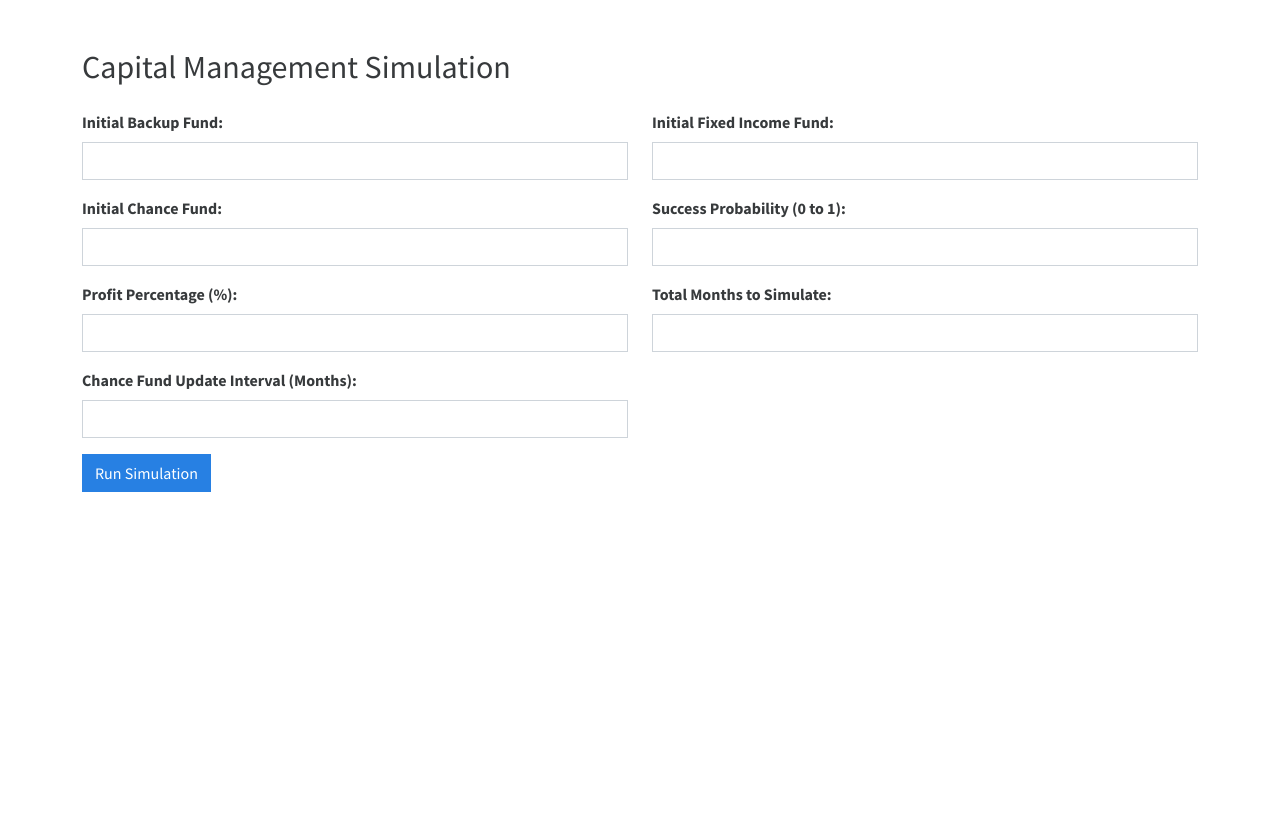
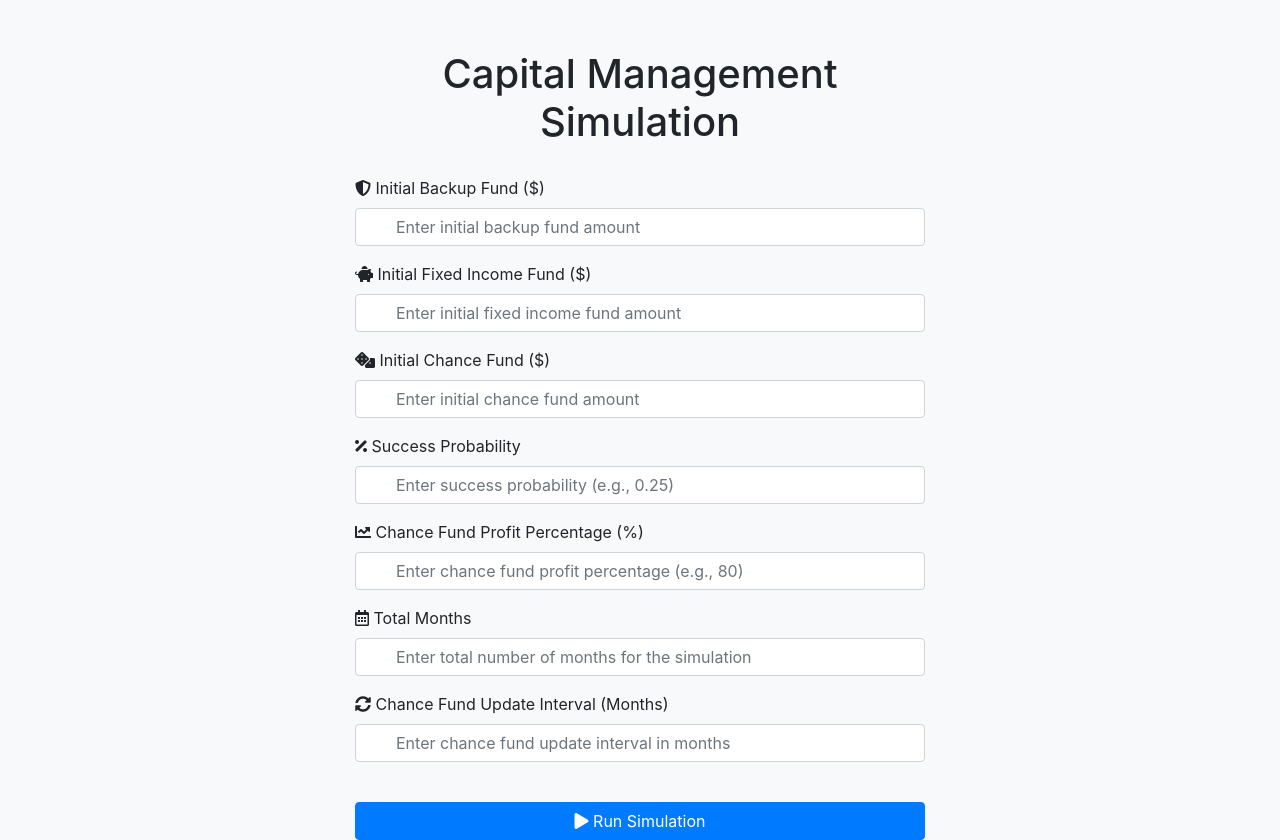
Before and after one commit to MeisamShamsi/ArtinCMS, a Flask app: page / in a window 1280 px wide. Before the commit the page ends 492 px from the top, so only its background shows below. Run offline with Flask 3, Linux system fonts and the light colour scheme; some libraries are stand-ins or nearby versions.

Commit message:
V4 - Updated
Added icons

```diff
--- a/templates/index.html
+++ b/templates/index.html
@@ -1,52 +1,95 @@
-{% extends "base.html" %}
-
-{% block title %}Capital Management Simulation{% endblock %}
-
-{% block content %}
-<h2 class="mb-4">Capital Management Simulation</h2>
-
+<!-- index.html -->
+<!DOCTYPE html>
+<html lang="en">
+<head>
+    <meta charset="UTF-8">
+    <title>Capital Management Simulation</title>
+    <!-- Bootstrap CSS -->
+    <link rel="stylesheet" href="https://stackpath.bootstrapcdn.com/bootstrap/4.5.0/css/bootstrap.min.css">
+    <!-- Font Awesome for Icons -->
+    <link rel="stylesheet" href="https://cdnjs.cloudflare.com/ajax/libs/font-awesome/5.15.1/css/all.min.css">
+    <!-- Custom Styles -->
+    <style>
+        .form-icon {
+            position: absolute;
+            left: 10px;
+            top: 10px;
+            color: #495057;
+        }
+        .form-group {
+            position: relative;
+        }
+        .form-control {
+            padding-left: 40px;
+        }
+        .submit-button {
+            width: 100%;
+        }
+        body {
+            background-color: #f8f9fa;
+        }
+        .container {
+            max-width: 600px;
+            padding-top: 50px;
+        }
+        h1 {
+            margin-bottom: 30px;
+        }
+        .input-group-text {
+            width: 42px;
+            justify-content: center;
+        }
+    </style>
+</head>
+<body>
+    <div class="container">
+        <h1 class="text-center">Capital Management Simulation</h1>
         {% if error_message %}
-<div class="alert alert-danger">{{ error_message }}</div>
+            <div class="alert alert-danger" role="alert">
+                {{ error_message }}
+            </div>
         {% endif %}
-
         <form method="post">
-    <div class="row mb-3">
-        <div class="col-md-6">
-            <label for="initial_backup_fund" class="form-label">Initial Backup Fund:</label>
-            <input type="number" step="0.01" name="initial_backup_fund" class="form-control" id="initial_backup_fund" required>
+            <!-- Initial Backup Fund -->
+            <div class="form-group">
+                <label for="initial_backup_fund"><i class="fas fa-shield-alt"></i> Initial Backup Fund ($)</label>
+                <input type="number" class="form-control" id="initial_backup_fund" name="initial_backup_fund" placeholder="Enter initial backup fund amount" required step="0.01" min="0">
             </div>
-        <div class="col-md-6">
-            <label for="initial_fixed_income_fund" class="form-label">Initial Fixed Income Fund:</label>
-            <input type="number" step="0.01" name="initial_fixed_income_fund" class="form-control" id="initial_fixed_income_fund" required>
+            <!-- Initial Fixed Income Fund -->
+            <div class="form-group">
+                <label for="initial_fixed_income_fund"><i class="fas fa-piggy-bank"></i> Initial Fixed Income Fund ($)</label>
+                <input type="number" class="form-control" id="initial_fixed_income_fund" name="initial_fixed_income_fund" placeholder="Enter initial fixed income fund amount" required step="0.01" min="0">
             </div>
+            <!-- Initial Chance Fund -->
+            <div class="form-group">
+                <label for="initial_chance_fund"><i class="fas fa-dice"></i> Initial Chance Fund ($)</label>
+                <input type="number" class="form-control" id="initial_chance_fund" name="initial_chance_fund" placeholder="Enter initial chance fund amount" required step="0.01" min="0">
             </div>
-    <div class="row mb-3">
-        <div class="col-md-6">
-            <label for="initial_chance_fund" class="form-label">Initial Chance Fund:</label>
-            <input type="number" step="0.01" name="initial_chance_fund" class="form-control" id="initial_chance_fund" required>
+            <!-- Success Probability -->
+            <div class="form-group">
+                <label for="success_probability"><i class="fas fa-percentage"></i> Success Probability</label>
+                <input type="number" class="form-control" id="success_probability" name="success_probability" placeholder="Enter success probability (e.g., 0.25)" required step="0.01" min="0" max="1">
             </div>
-        <div class="col-md-6">
-            <label for="success_probability" class="form-label">Success Probability (0 to 1):</label>
-            <input type="number" step="0.01" name="success_probability" class="form-control" id="success_probability" required>
+            <!-- Chance Fund Profit Percentage -->
+            <div class="form-group">
+                <label for="chance_fund_profit_percentage"><i class="fas fa-chart-line"></i> Chance Fund Profit Percentage (%)</label>
+                <input type="number" class="form-control" id="chance_fund_profit_percentage" name="chance_fund_profit_percentage" placeholder="Enter chance fund profit percentage (e.g., 80)" required step="0.01" min="0">
             </div>
+            <!-- Total Months -->
+            <div class="form-group">
+                <label for="total_months"><i class="far fa-calendar-alt"></i> Total Months</label>
+                <input type="number" class="form-control" id="total_months" name="total_months" placeholder="Enter total number of months for the simulation" required min="1">
             </div>
-    <div class="row mb-3">
-        <div class="col-md-6">
-            <label for="chance_fund_profit_percentage" class="form-label">Profit Percentage (%):</label>
-            <input type="number" step="0.01" name="chance_fund_profit_percentage" class="form-control" id="chance_fund_profit_percentage" required>
+            <!-- Chance Fund Update Interval -->
+            <div class="form-group">
+                <label for="chance_fund_update_interval"><i class="fas fa-sync-alt"></i> Chance Fund Update Interval (Months)</label>
+                <input type="number" class="form-control" id="chance_fund_update_interval" name="chance_fund_update_interval" placeholder="Enter chance fund update interval in months" required min="1">
             </div>
-        <div class="col-md-6">
-            <label for="total_months" class="form-label">Total Months to Simulate:</label>
-            <input type="number" name="total_months" class="form-control" id="total_months" required>
+            <!-- Submit Button -->
+            <button type="submit" class="btn btn-primary submit-button mt-4"><i class="fas fa-play"></i> Run Simulation</button>
+        </form>
     </div>
-    </div>
-    <!-- New input field for Chance Fund Update Interval -->
-    <div class="row mb-3">
-        <div class="col-md-6">
-            <label for="chance_fund_update_interval" class="form-label">Chance Fund Update Interval (Months):</label>
-            <input type="number" name="chance_fund_update_interval" class="form-control" id="chance_fund_update_interval" required>
-        </div>
-    </div>
-    <button type="submit" class="btn btn-primary">Run Simulation</button>
-</form>
-{% endblock %}
+    <!-- Bootstrap JS (Optional, for interactive components) -->
+    <script src="https://code.jquery.com/jquery-3.5.1.slim.min.js"></script>
+</body>
+</html>
```
Lines whose indentation alone changed are shown as unchanged.
